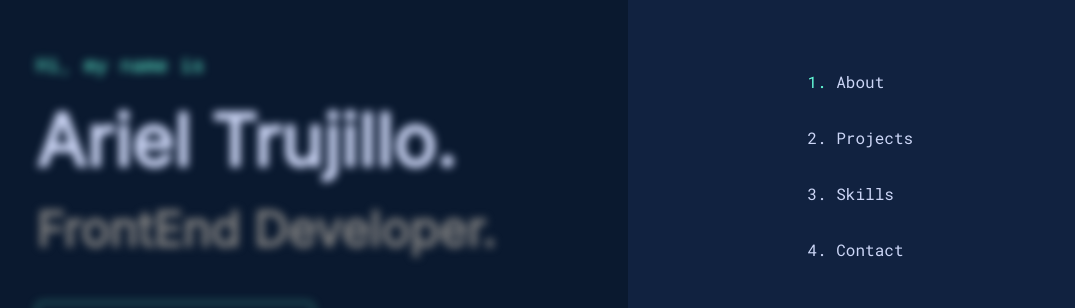
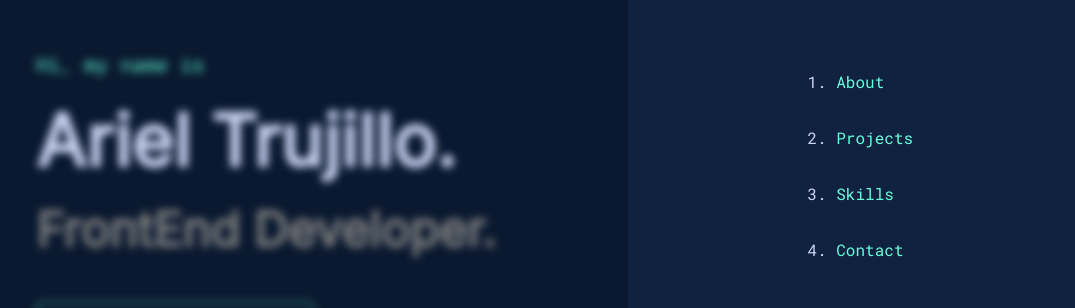
Before and after one commit to actrujillo/portfolio-react, a React (Vite) app: page / in a window 1280 px wide. Both pictures are taken after a click on the element 1236 px from the left and 39 px from the top of the page. Shown: the part 190-498 px from the top of the page, without its empty margins (204-1279 px from the left). Built offline with nearby package versions, Linux system fonts and the light colour scheme.

Commit message:
ListItems, color a, #id

```diff
--- a/src/components/AboutMe.jsx
+++ b/src/components/AboutMe.jsx
@@ -5,6 +5,7 @@ export default function AboutMe() {
   return (
     <>
       <Box
+        id="about"
         p={["1.5rem", "3rem"]}
         minHeight="100vh"
         display="flex"
--- a/src/components/Contact.jsx
+++ b/src/components/Contact.jsx
@@ -3,6 +3,7 @@ import { Flex, Text, Button } from "@chakra-ui/react";
 export default function Contact() {
   return (
     <Flex
+    id="contact"
       p={["1.5rem", "3rem"]}
       minHeight="80vh"
       flexDirection="column"
--- a/src/components/Intro2.jsx
+++ b/src/components/Intro2.jsx
@@ -3,8 +3,8 @@ import "../assets/css/Intro2.css";
 export default function Intro2() {
   return (
     <>
-      <div class="loader">
-        <div class="scanner">
+      <div className="loader">
+        <div className="scanner">
           <h1>Hello world</h1>
         </div>
       </div>
--- a/src/components/Menu.jsx
+++ b/src/components/Menu.jsx
@@ -8,6 +8,10 @@ import {
 } from "@chakra-ui/react";
 
 export default function Menu() {
+  const styleItem = {
+    color: "#64ffda",
+    textDecoration: "none",
+  };
   return (
     <>
       <Box
@@ -23,24 +27,25 @@ export default function Menu() {
           p={["2rem", "6rem", "6rem", "8rem"]}
         >
           <OrderedList fontFamily="mono">
-            <ListItem marginBottom="2rem">
-              <Link
-                to="/about"
-                color="#ccd6f6"
-                textDecoration="none"
-                _hover={{ textDecoration: "none" }}
-              >
+            <ListItem marginBottom="2rem" color="#ccd6f6">
+              <a href="#about" style={styleItem}>
                 About
-              </Link>
+              </a>
             </ListItem>
             <ListItem color="#ccd6f6" marginBottom="2rem">
-              Projects
+              <a href="#projects" style={styleItem}>
+                Projects
+              </a>
             </ListItem>
             <ListItem color="#ccd6f6" marginBottom="2rem">
-              Skills
+              <a href="#skills" style={styleItem}>
+                Skills
+              </a>
             </ListItem>
             <ListItem color="#ccd6f6" marginBottom="2rem">
-              Contact
+              <a href="#contact" style={styleItem}>
+                Contact
+              </a>
             </ListItem>
           </OrderedList>
           <Button
--- a/src/components/Principal.jsx
+++ b/src/components/Principal.jsx
@@ -39,6 +39,7 @@ export default function Principal() {
         >
           FrontEnd Developer.
         </Heading>
+        <a href="https://www.linkedin.com/in/ariel-trujillo/" target="_blank">
           <Button
             bg="navy"
             border="1px"
@@ -51,10 +52,9 @@ export default function Principal() {
             _hover={{ bg: "hover" }}
             _active={{ bg: "navy" }}
           >
-          <a href="https://www.linkedin.com/in/ariel-trujillo/" target="_blank">
             Check my LinkedIn
+          </Button>
         </a>
-        </Button>
       </Flex>
     </>
   );
--- a/src/components/Projects.jsx
+++ b/src/components/Projects.jsx
@@ -7,7 +7,13 @@ export default function Projects() {
 
   return (
     <>
-      <Flex wrap="wrap" flexDirection="column" p={["1.5rem", "3rem"]} minHeight="100vh">
+      <Flex
+        id="projects"
+        wrap="wrap"
+        flexDirection="column"
+        p={["1.5rem", "3rem"]}
+        minHeight="100vh"
+      >
         <Text
           as="h2"
           color="grey.light"
--- a/src/components/Skills.jsx
+++ b/src/components/Skills.jsx
@@ -15,6 +15,7 @@ export default function Skills() {
   return (
     <>
       <Flex
+      id='skills'
         p={["1.5rem", "3rem"]}
         minHeight={["100vh", "50vh"]}
         justifyContent="space-around"
```
Lines whose indentation alone changed are shown as unchanged.
